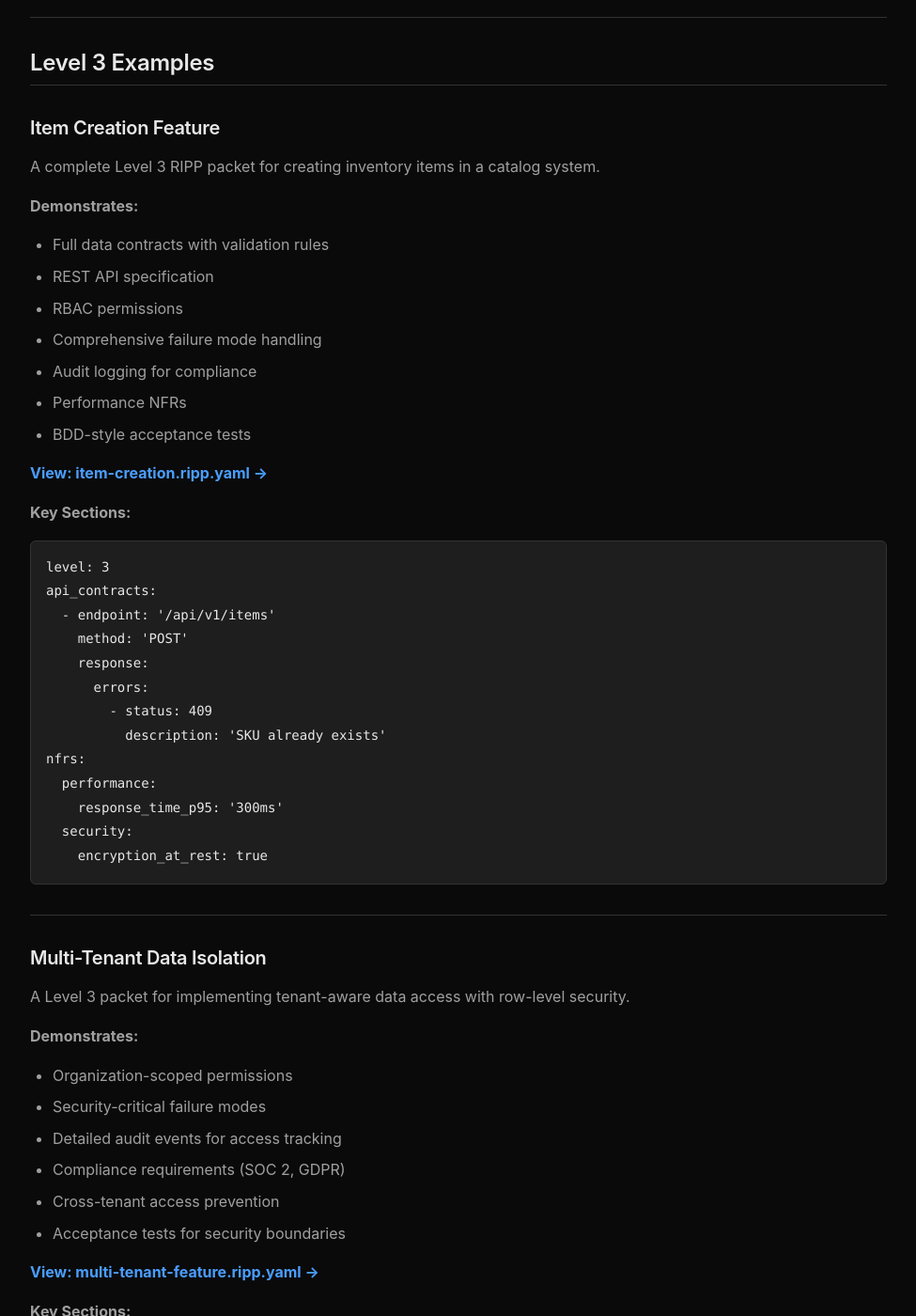
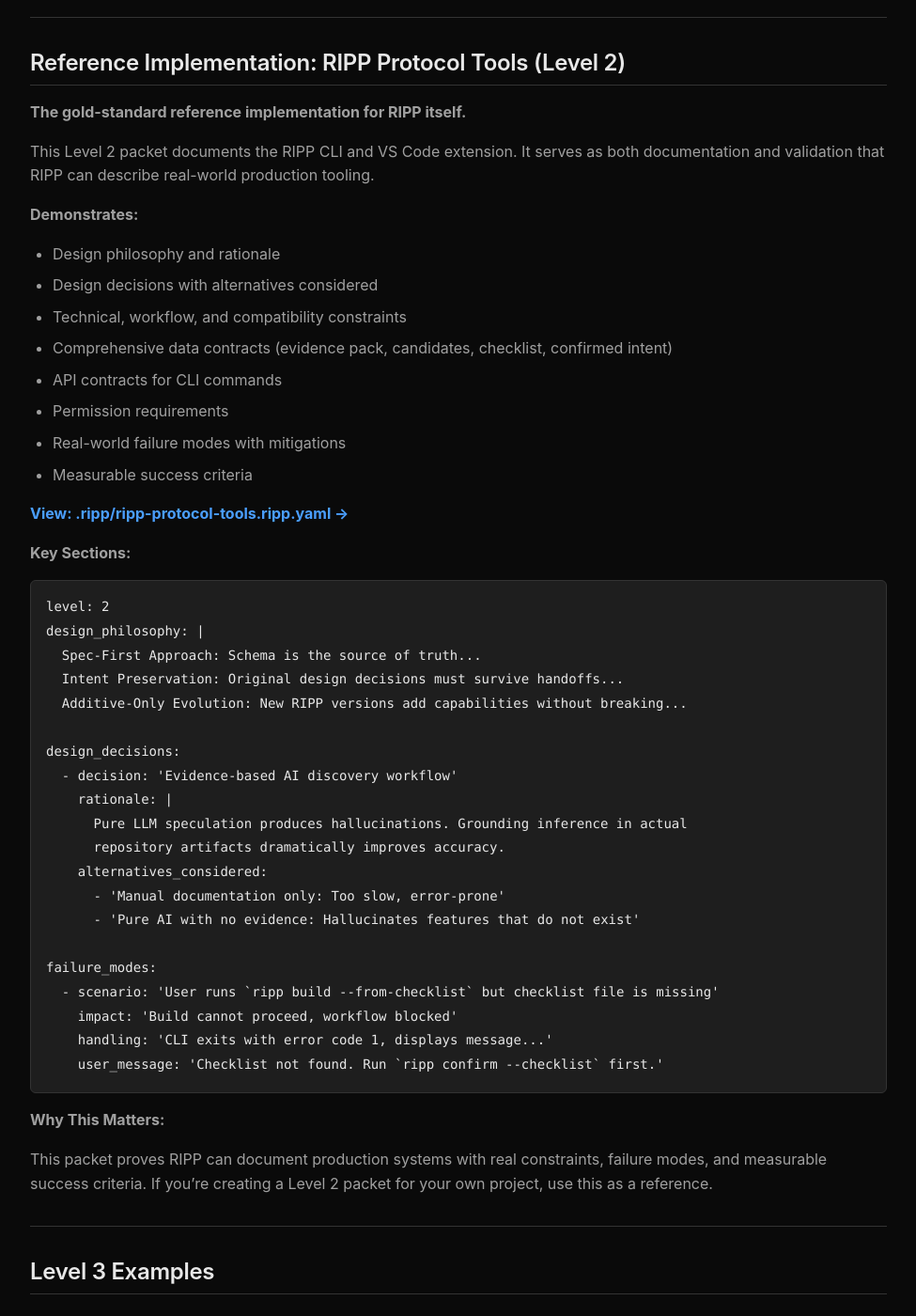
Before and after one commit to Dylan-Natter/ripp-protocol, a Jekyll site: the page built from docs/examples.md, in a window 1280 px wide and 1400 px high, scrolled down 430 px. Shown: the whole window at 94% size, without its empty margins (152-1127 px from the left). Built offline with Jekyll 4.4.1, drawn with Linux system fonts in a browser that asks for light colours.

Commit message:
Documentation: Add gold-standard references, dev setup, and release checklist
Co-authored-by: Dylan-Natter <69005338+Dylan-Natter@users.noreply.github.com>

````diff
--- a/docs/examples.md
+++ b/docs/examples.md
@@ -6,6 +6,56 @@ title: 'Examples'
 ## RIPP Packet Examples
 
 Learn by example. These real-world RIPP packets demonstrate best practices at each conformance level.
+
+---
+
+## Reference Implementation: RIPP Protocol Tools (Level 2)
+
+**The gold-standard reference implementation for RIPP itself.**
+
+This Level 2 packet documents the RIPP CLI and VS Code extension. It serves as both documentation and validation that RIPP can describe real-world production tooling.
+
+**Demonstrates:**
+
+- Design philosophy and rationale
+- Design decisions with alternatives considered
+- Technical, workflow, and compatibility constraints
+- Comprehensive data contracts (evidence pack, candidates, checklist, confirmed intent)
+- API contracts for CLI commands
+- Permission requirements
+- Real-world failure modes with mitigations
+- Measurable success criteria
+
+**[View: .ripp/ripp-protocol-tools.ripp.yaml →](https://github.com/Dylan-Natter/ripp-protocol/blob/main/.ripp/ripp-protocol-tools.ripp.yaml)**
+
+**Key Sections:**
+
+```yaml
+level: 2
+design_philosophy: |
+  Spec-First Approach: Schema is the source of truth...
+  Intent Preservation: Original design decisions must survive handoffs...
+  Additive-Only Evolution: New RIPP versions add capabilities without breaking...
+
+design_decisions:
+  - decision: 'Evidence-based AI discovery workflow'
+    rationale: |
+      Pure LLM speculation produces hallucinations. Grounding inference in actual
+      repository artifacts dramatically improves accuracy.
+    alternatives_considered:
+      - 'Manual documentation only: Too slow, error-prone'
+      - 'Pure AI with no evidence: Hallucinates features that do not exist'
+
+failure_modes:
+  - scenario: 'User runs `ripp build --from-checklist` but checklist file is missing'
+    impact: 'Build cannot proceed, workflow blocked'
+    handling: 'CLI exits with error code 1, displays message...'
+    user_message: 'Checklist not found. Run `ripp confirm --checklist` first.'
+```
+
+**Why This Matters:**
+
+This packet proves RIPP can document production systems with real constraints, failure modes, and measurable success criteria. If you're creating a Level 2 packet for your own project, use this as a reference.
 
 ---
 
````
Also changed, not shown: docs/release/RELEASE_CHECKLIST.md (added, +376 -0 lines), CHANGELOG.md, README.md, tools/vscode-extension/README.md.
